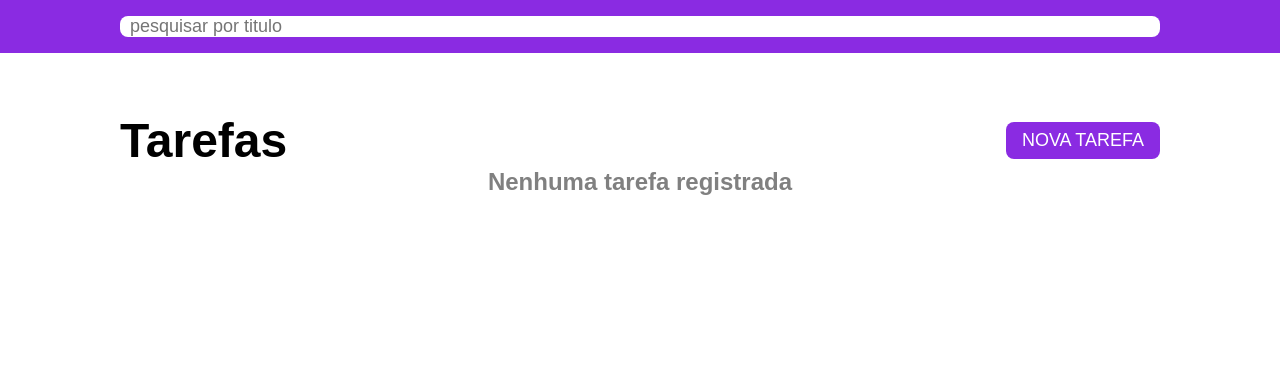
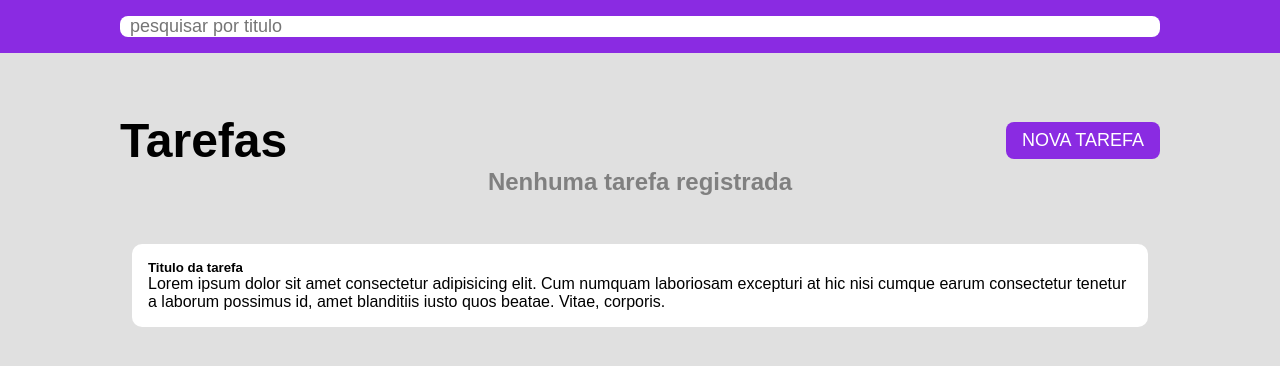
Before and after one commit to skramon/To-Do-List, a website: page index.html in a window 1280 px wide. Drawn offline with nearby package versions, Linux system fonts and the light colour scheme.

Commit message:
adicionando funcoes

```diff
--- a/index.css
+++ b/index.css
@@ -7,6 +7,9 @@
     text-decoration: none;
     outline: none;
     font-family: Arial, Helvetica, sans-serif;
+}
+body {
+    background-color: #E0E0E0;
 }
 
 header {
@@ -48,6 +51,19 @@ header input {
     text-align: center;
     font-size: 24px;
     color: gray;
+}
+#tarefas ul {
+    display: flex;
+    flex-wrap: wrap;
+    gap: 16px;
+    margin-top: 36px;
+}
+#tarefas ul li {
+    width: calc(25%-12px);
+    background-color: white;
+    padding: 16px;
+    border-radius: 10px;
+    margin: 12px;
 }
 
 #overlay {
--- a/index.html
+++ b/index.html
@@ -13,7 +13,15 @@
     <main>
         <section id="tarefas">
             <h2>Tarefas <button onclick="novaTarefa()">nova tarefa</button></h2>
-            <h6>Nenhuma tarefa registrada</h6>
+           <h6>Nenhuma tarefa registrada</h6>
+           <ul>
+            <li>
+                <h5>Titulo da tarefa</h5>
+                <p>
+                    Lorem ipsum dolor sit amet consectetur adipisicing elit. Cum numquam laboriosam excepturi at hic nisi cumque earum consectetur tenetur a laborum possimus id, amet blanditiis iusto quos beatae. Vitae, corporis.
+                </p>
+            </li>
+           </ul>
 
         </section>
         <section id="overlay" onclick="fecharModal()"></section>
```
